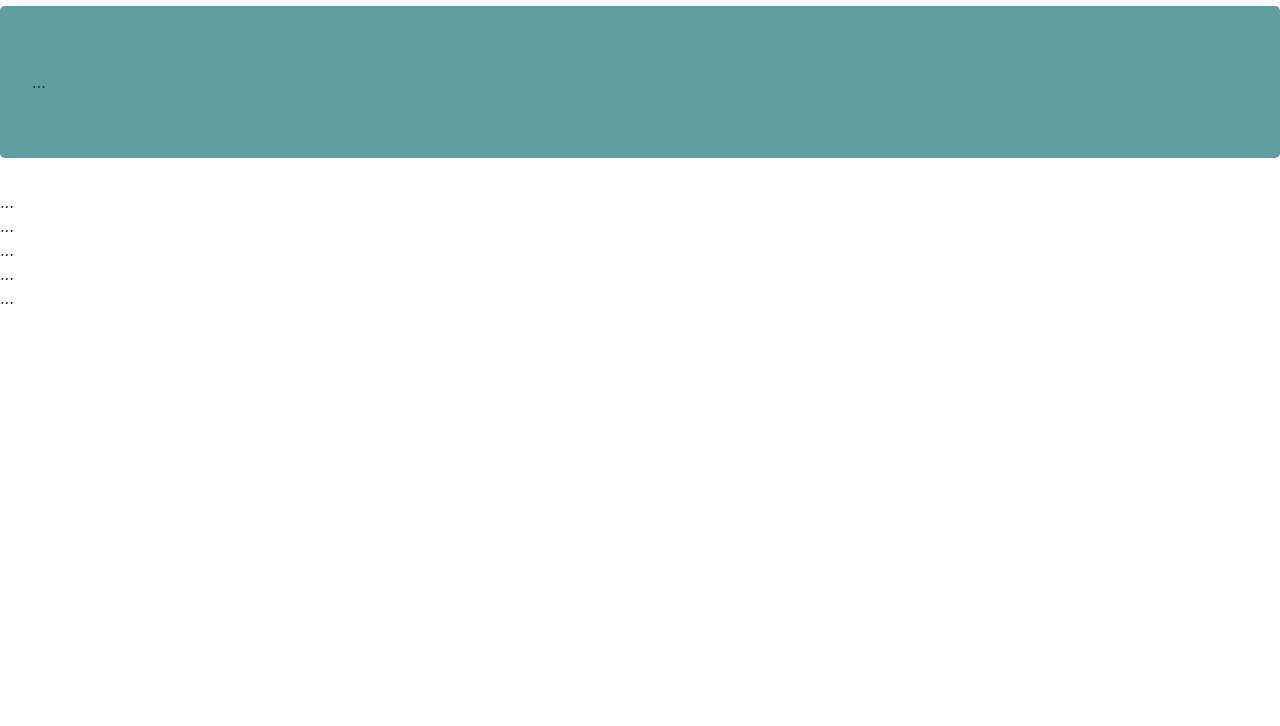
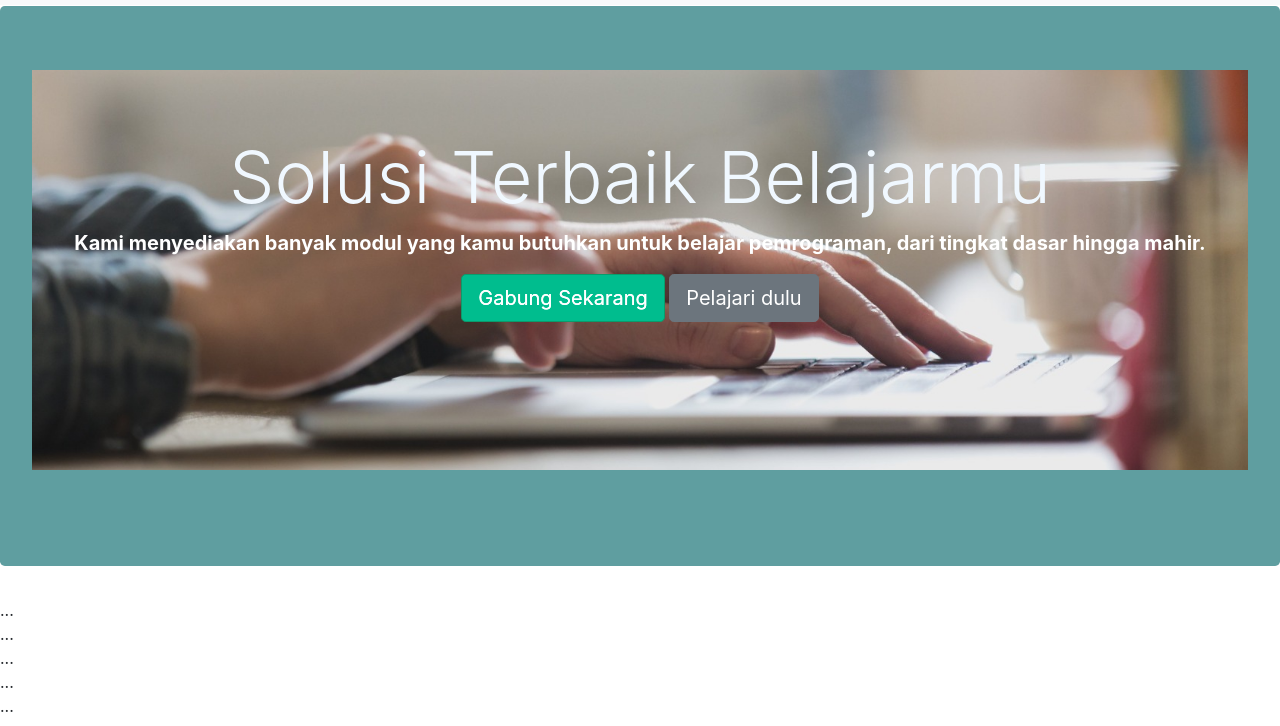
Before and after one commit to egaazajh/ip_ega, a plain HTML site: page index.html in a window 1280 px wide. Shown: the part 74-800 px from the top of the page. Drawn offline with nearby package versions, Linux system fonts and the light colour scheme.

Commit message:
update new

```diff
--- a/index.html
+++ b/index.html
@@ -11,6 +11,27 @@
             {
                 background-color:cadetblue;
             }
+            .background-header
+{
+  background-image: url("image/benner2.jpeg");
+  background-color: #fafbfc;
+  height: 400px;
+  background-position: center;
+  background-repeat: no-repeat;
+  background-size: cover;
+  position: relative;
+}
+.button-primer {
+                    background-color: #00bd8e;
+                    border-color : #0b9b6b;
+                    color        : #fff;
+                    text-shadow: 0px 0px;
+                }
+                    .button-primer:hover {
+                    background-color: #038c6a;
+                    color        : #fff;
+                    text-shadow: 0px 0px;
+                }
         </style>
     </head>
     <body>
@@ -47,7 +68,14 @@
 
     <!--Header-->
     <header class="jumbotron">
-        ...
+        <section class="jumbotron jumbotron-fluid background-header">
+            <div class="container-fluid text-center">
+                <h1 class="display-3" style="color:aliceblue;">Solusi Terbaik Belajarmu</h1>
+                <p class="lead" style="font-weight: bold;color:#fff;">Kami menyediakan banyak modul yang kamu butuhkan untuk belajar pemrograman, dari tingkat dasar hingga mahir.</p>
+                <a href="#" class="btn button-primer btn-lg" role="button">Gabung Sekarang</a>
+                <a href="#" class="btn btn-secondary btn-lg" role="button">Pelajari dulu</a>
+            </div>
+        </section>
     </header>
 
     <!--Service-->
```
Also changed, not shown: image/benner2.jpeg (added).
